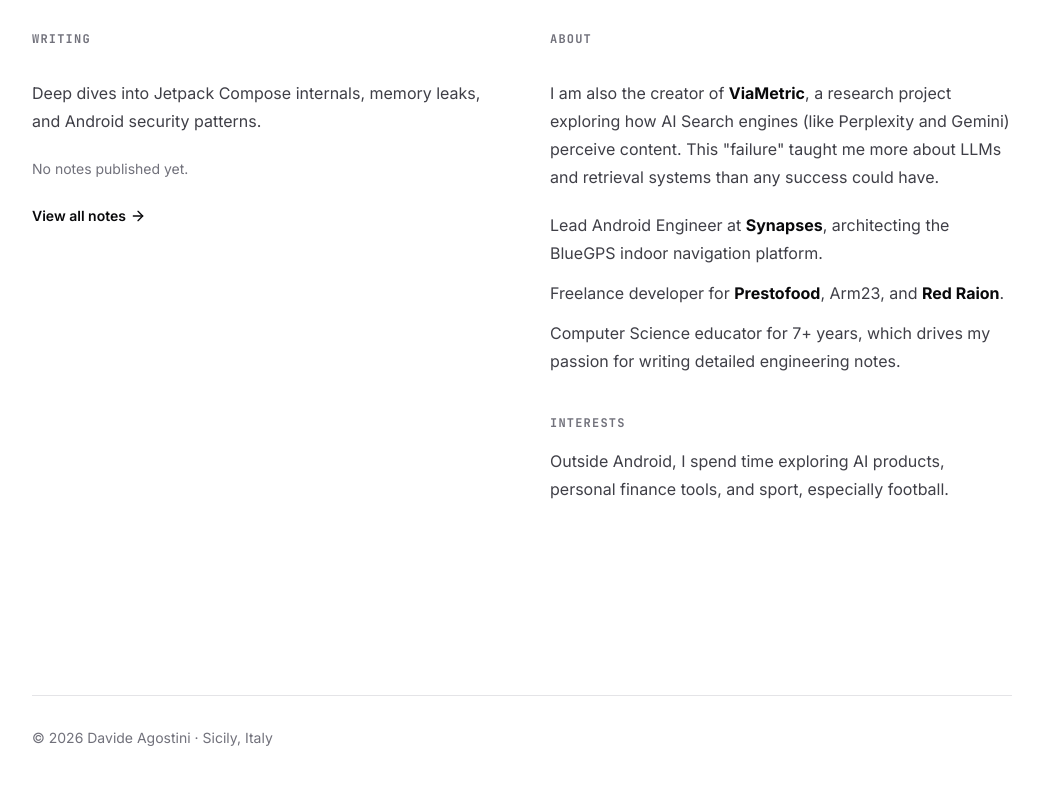
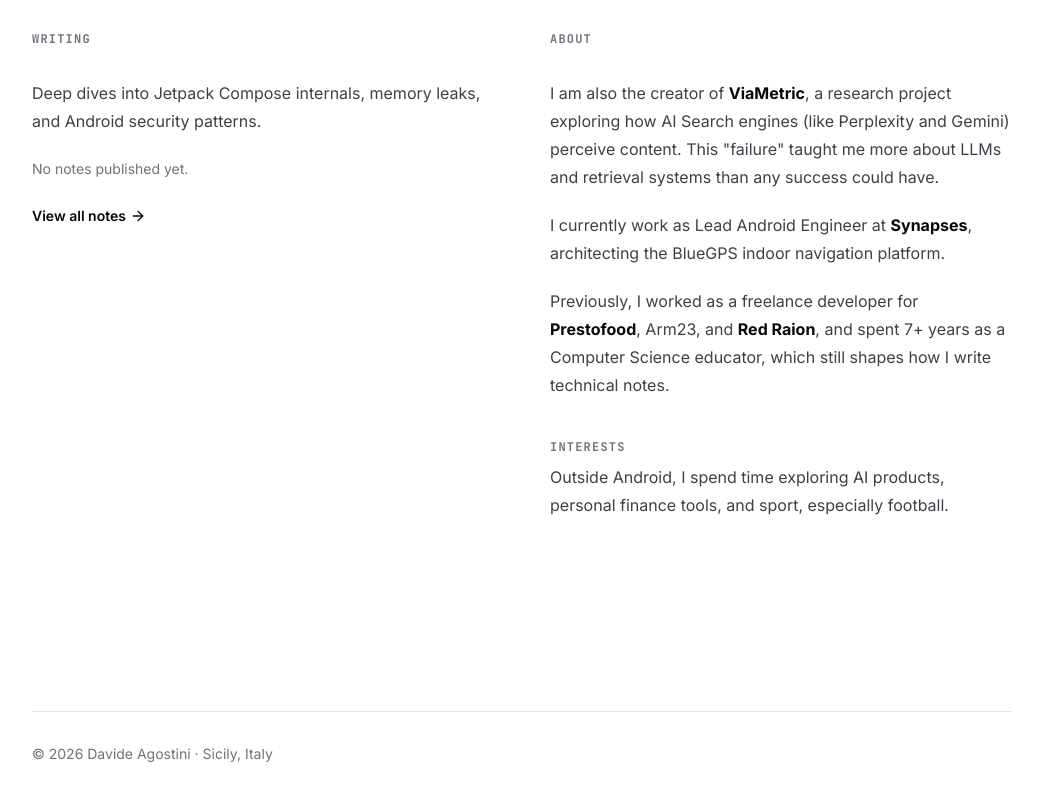
Before and after one commit to davideagostini/davideagostini.github.io, a Next.js app: page / in a window 1280 px wide. Shown: the part 1088-1888 px from the top of the page, without its empty margins (118-1161 px from the left). Built offline with nearby package versions, Linux system fonts and the light colour scheme.

Commit message:
Refine about copy

```diff
--- a/app/page.tsx
+++ b/app/page.tsx
@@ -99,16 +99,16 @@ export default function Home() {
                   systems than any success could have.
                 </p>
 
-                <ul className="space-y-3">
-                  <li>
-                    Lead Android Engineer at{" "}
+                <p>
+                  I currently work as Lead Android Engineer at{" "}
                   <Link href="https://www.synapseslab.com/" className="font-bold text-zinc-950 hover:underline dark:text-zinc-50">
                     Synapses
                   </Link>
                   , architecting the BlueGPS indoor navigation platform.
-                  </li>
-                  <li>
-                    Freelance developer for{" "}
+                </p>
+
+                <p>
+                  Previously, I worked as a freelance developer for{" "}
                   <Link href="https://www.foodys.it/" className="font-bold text-zinc-950 hover:underline dark:text-zinc-50">
                     Prestofood
                   </Link>
@@ -116,17 +116,13 @@ export default function Home() {
                   <Link href="https://redraion.com/" className="font-bold text-zinc-950 hover:underline dark:text-zinc-50">
                     Red Raion
                   </Link>
-                    .
-                  </li>
-                  <li>
-                    Computer Science educator for 7+ years, which drives my passion for writing
-                    detailed engineering notes.
-                  </li>
-                </ul>
+                  , and spent 7+ years as a Computer Science educator, which still shapes how I
+                  write technical notes.
+                </p>
               </div>
 
               <div>
-                <h3 className="mb-4 font-mono text-xs font-bold uppercase tracking-widest text-zinc-500 dark:text-zinc-400">
+                <h3 className="mb-2 font-mono text-xs font-bold uppercase tracking-widest text-zinc-500 dark:text-zinc-400">
                   Interests
                 </h3>
                 <p className="text-base leading-7 text-zinc-700 dark:text-zinc-300">
```
Lines whose indentation alone changed are shown as unchanged.
